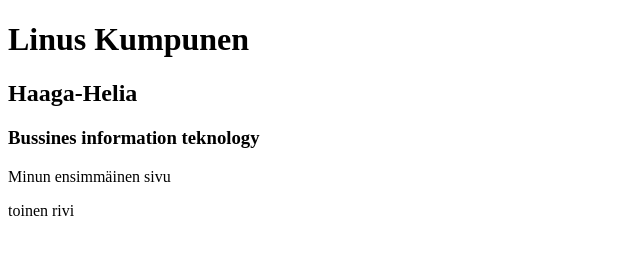
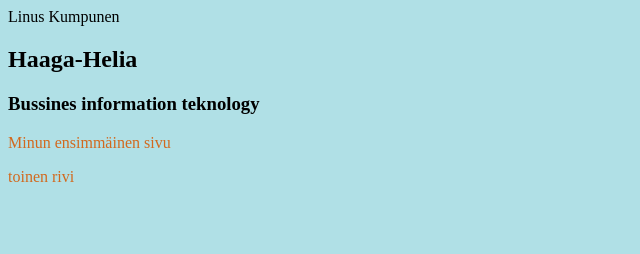
Before and after one commit to bhi015/bhi015.github.io, a plain HTML site: page index.html in a window 1280 px wide. Shown: the whole page, without its empty margins (0-640 px from the left). Drawn offline with Linux system fonts and the light colour scheme.

Commit message:
Update index.html

```diff
--- a/firstpage.html
+++ b/index.html
@@ -1,12 +1,19 @@
 <!DOCTYPE html>
 <html>
     <meta charset="UTF-8">
+    <style>
+
+    </style>
     <head>
         <title>Linuksen sivu</title>
-
+    <style>
+      body {background-color: powderblue;}
+      h1 {color: purple;}
+      p {color: chocolate;}
+    </style>
     </head>
         <body>
-                <h1>
+                <h>
                     Linus Kumpunen
                 </h1>
                 <h2>
```
